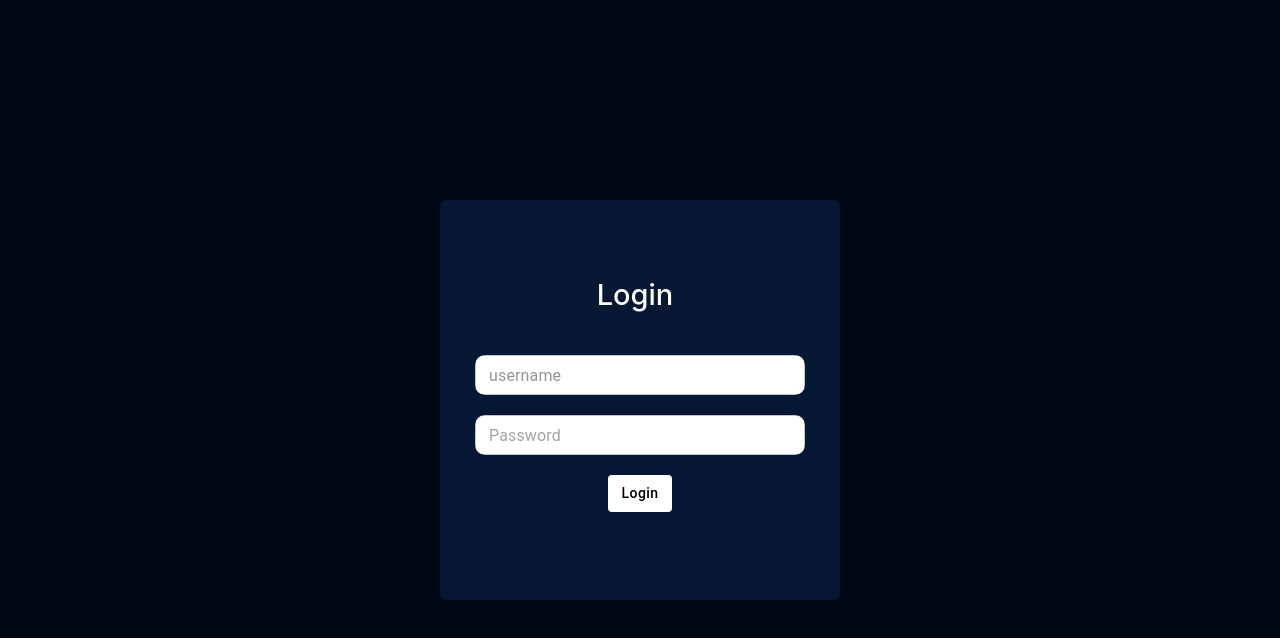
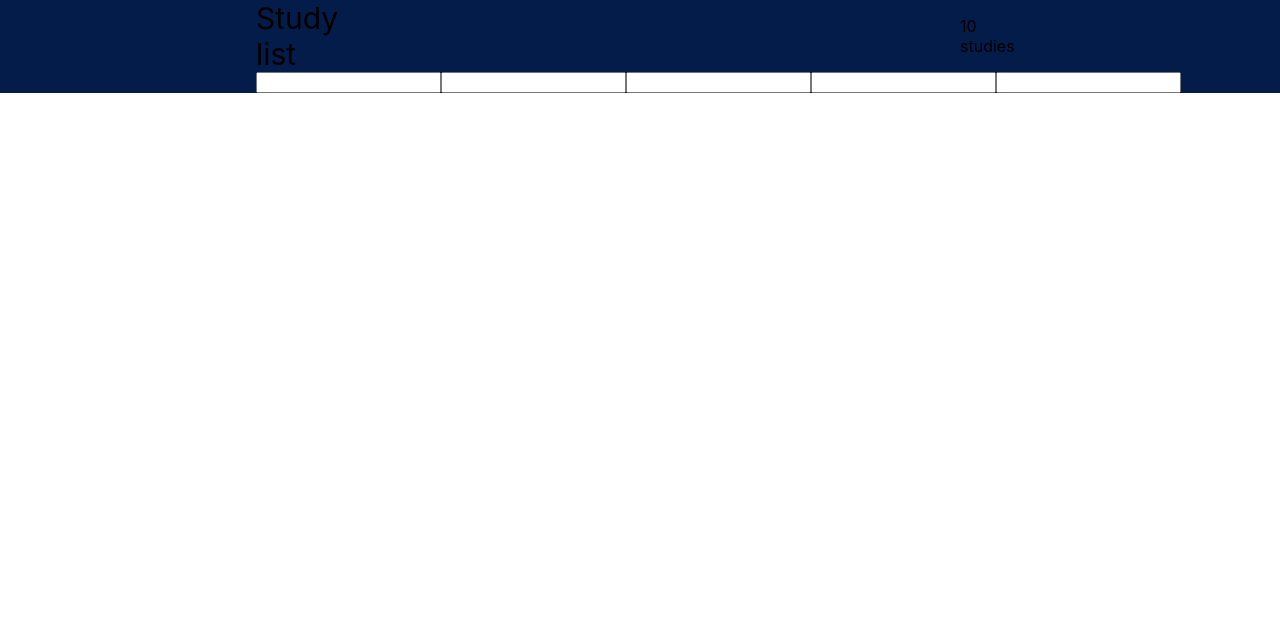
Before and after one commit to ArjunChorath/project_login_page_2, a React (Create React App) app: page / in a window 1280 px wide. Shown: the top 638 px of the page. Built offline with nearby package versions, Linux system fonts and the light colour scheme.

Commit message:
searchbar1_first_commit

```diff
--- a/src/App.js
+++ b/src/App.js
@@ -1,11 +1,13 @@
+import { Box } from '@mui/material';
 import './App.css';
-import { Login } from './component/Login';
+// import { Login } from './component/Login';
+import { SearchBar } from './component/SearchBar';
 
 function App() {
   return (
-    <div >
-     <Login/>
-    </div>
+    <Box>
+      <SearchBar/>
+    </Box>
   );
 }
 
--- a/src/component/Login.js
+++ b/src/component/Login.js
@@ -16,7 +16,12 @@ export const Login = () => {
 
   const handleSubmit = async (e) => {
     e.preventDefault();
-
+     if (!username ) {
+      setMessage("enter your username ");
+    } else if(!password){
+      setMessage('enter your password')
+    }
+   else{
     try {
       const response = await axios
         .post(
@@ -27,21 +32,12 @@ export const Login = () => {
         .then((dataKey) => dataKey.data.access_token);
       console.log(response);
       return response;
+
     } catch (error) {
       console.error("error durinng login", error.response.data);
-    }
+       }
+    ;}
   };
-
-  const handleLogin = () => {
-    if (!username || !password) {
-      setMessage("enter your credentials");
-    } else {
-      setMessage("login successfull");
-    }
-    setUserName("");
-    setPassword("");
-  };
-
   const paperStyle = {
     borderRadius: "7px",
     padding: "35px",
@@ -88,7 +84,7 @@ export const Login = () => {
             <Grid align="center">
               <form>
                 <TextField
-                  onChange={(e) => setUserName(e.target.value)}
+                  onChange={(e) => setUserName(e.target.value.trim())}
                   variant="outlined"
                   type="text"
                   value={username}
@@ -110,7 +106,7 @@ export const Login = () => {
                 <br />
                 <br />
                 <TextField
-                  onChange={(e) => setPassword(e.target.value)}
+                  onChange={(e) => setPassword(e.target.value.trim())}
                   variant="outlined"
                   inputProps={{
                     style: { background: "white", borderRadius: "10px" },
--- /dev/null
+++ b/src/component/SearchBar.js
@@ -0,0 +1,82 @@
+import { Box, TextField } from "@mui/material";
+import React from "react";
+
+export const SearchBar = () => {
+  return (
+    <Box
+      sx={{
+        width: "100vw",
+        heigth: "100vh",
+        bgcolor: "#041c4a",
+        display: "flex",
+        alignItems: "center",
+        justifyContent: "center",
+        flexDirection: "column",
+      }}
+    >
+      <Box
+        sx={{
+          width: "60vw",
+          heigth: "4rem",
+          bgcolor: "#041c4a",
+          display: "flex",
+          alignItems: "center",
+          justifyContent: "space-between",
+          flexDirection: "row",
+        }}
+      >
+        <Box
+          sx={{
+            width: "5vw",
+            heigth: "10rem",
+            bgcolor: "#041c4a",
+            display: "flex",
+            alignItems: "center",
+            fontSize: "30px",
+          }}
+        >
+          Study list
+        </Box>
+        <Box
+          sx={{
+            width: "5vw",
+            heigth: "4rem",
+            bgcolor: "#041c4a",
+            display: "flex",
+            alignItems: "center",
+            flexDirection: "row",
+          }}
+        >
+          10 studies
+        </Box>
+      </Box>
+      <Box
+        sx={{
+          width: "100vw",
+          heigth: "100vh",
+          bgcolor: "041c4a",
+          display: "flex",
+          alignItems: "center",
+          justifyContent: "center",
+        }}
+      >
+        <Box
+          sx={{
+            width: "60%",
+            heigth: "20%",
+            bgcolor: "#041c4a",
+            display: "flex",
+            alignItems: "center",
+            justifyContent: "space-around",
+          }}
+        >
+          <input></input>
+          <input></input>
+          <input></input>
+          <input></input>
+          <input></input>
+        </Box>
+      </Box>
+    </Box>
+  );
+};
```
